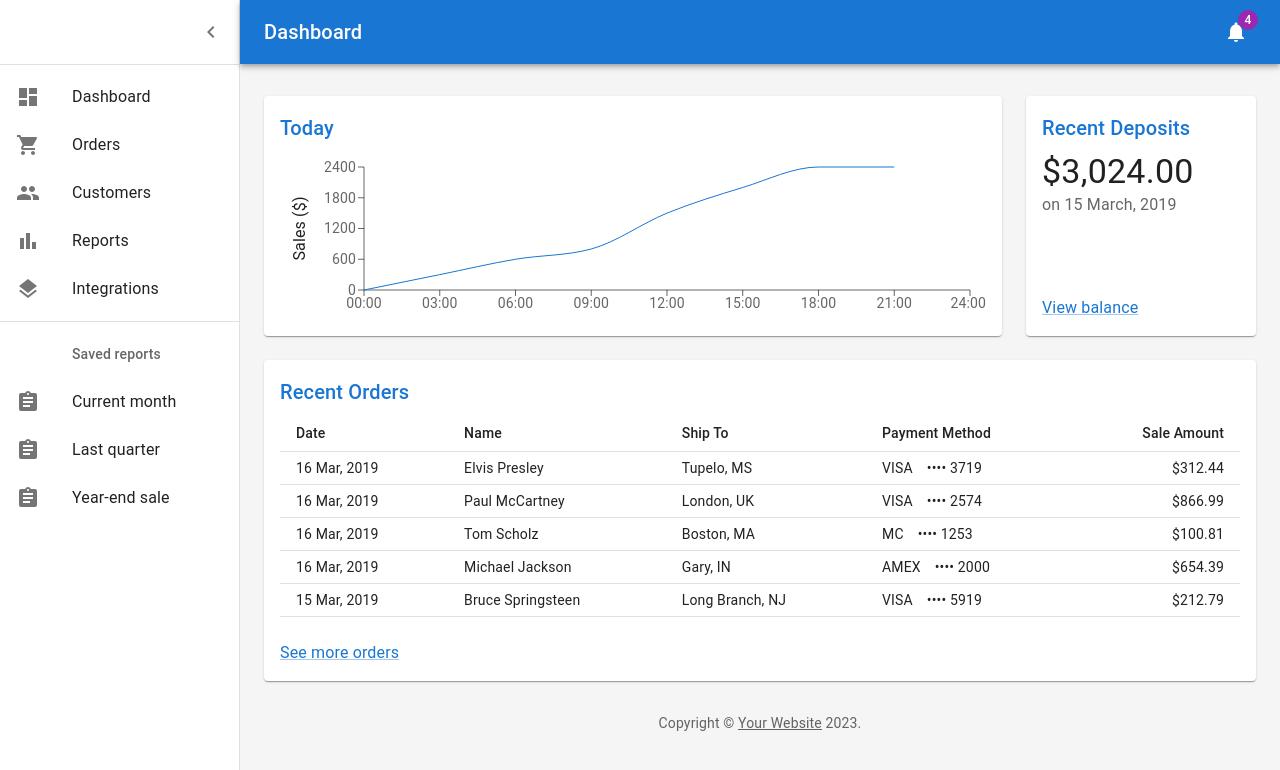
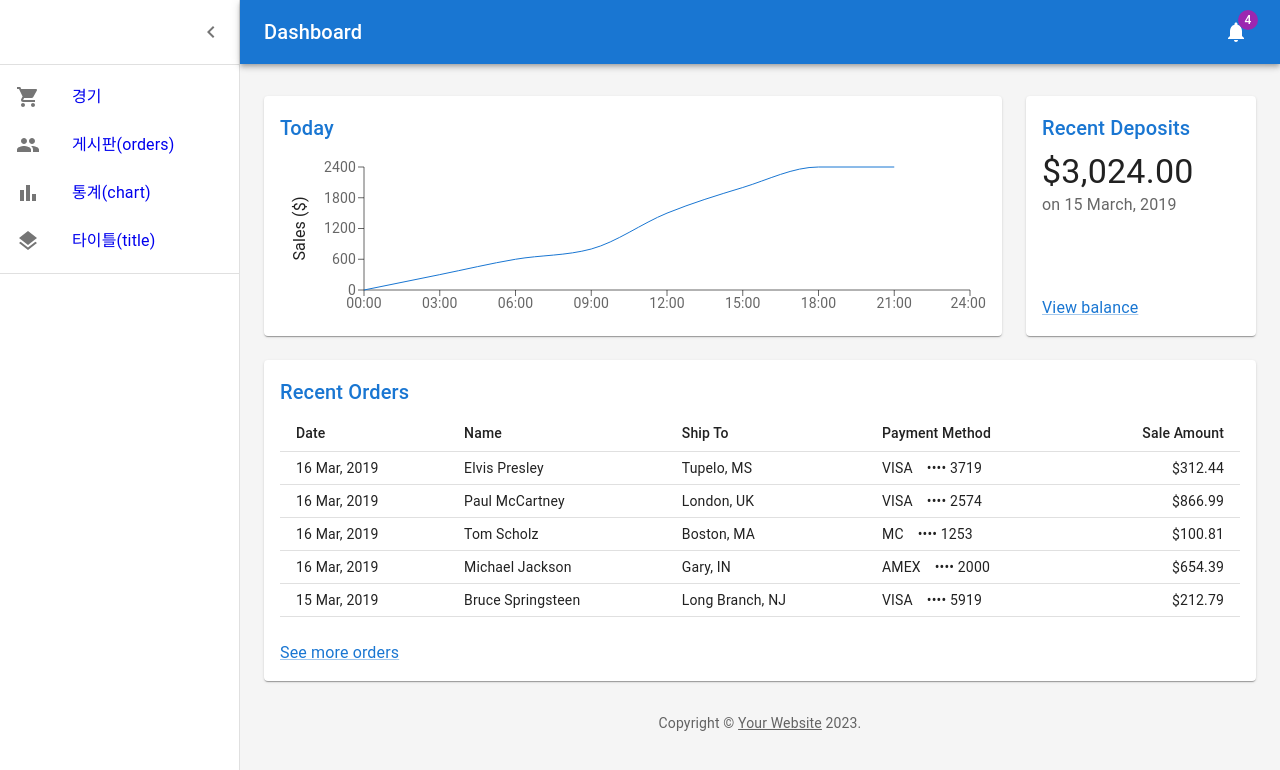
Before and after one commit to DaeGul2/pr_moodda, a React (Create React App) app in the folder client/: page / in a window 1280 px wide. Shown: the top 770 px of the page. Built offline with nearby package versions, Linux system fonts and the light colour scheme.

Commit message:
사이드 바

```diff
--- a/client/src/App.css
+++ b/client/src/App.css
@@ -7,6 +7,9 @@
   pointer-events: none;
 }
 
+a {
+  text-decoration: none;
+}
 @media (prefers-reduced-motion: no-preference) {
   .App-logo {
     animation: App-logo-spin infinite 20s linear;
--- a/client/src/App.js
+++ b/client/src/App.js
@@ -1,5 +1,9 @@
 import './App.css';
 import Dashboard from './pages/DashBoard/DashBoard';
+import Chart from './pages/DashBoard/Chart';
+import Deposits from './pages/DashBoard/Deposits';
+import Orders from './pages/DashBoard/Orders';
+import Title from './pages/DashBoard/Title';
 import SignUp from './pages/SignUp'
 import {
   BrowserRouter as Router,
@@ -13,10 +17,13 @@ import {
 function App() {
   return (
     <Router>
-
       <Routes>
         <Route path="/" element={<Dashboard ></Dashboard>}></Route>
         <Route path="/signup" element={<SignUp ></SignUp>}></Route>
+        <Route path="/deposits" element={<Deposits ></Deposits>}></Route>
+        <Route path="/orders" element={<Orders ></Orders>}></Route>
+        <Route path="/chart" element={<Chart ></Chart>}></Route>
+        <Route path="/title" element={<Title children={<>hi</>} ></Title>}></Route>
       </Routes>
     </Router>
   );
--- a/client/src/pages/DashBoard/DashBoard.js
+++ b/client/src/pages/DashBoard/DashBoard.js
@@ -145,7 +145,7 @@ export default function Dashboard() {
           <List component="nav">
             {mainListItems}
             <Divider sx={{ my: 1 }} />
-            {secondaryListItems}
+
           </List>
         </Drawer>
         <Box
--- a/client/src/pages/DashBoard/listItems.js
+++ b/client/src/pages/DashBoard/listItems.js
@@ -9,38 +9,33 @@ import PeopleIcon from '@mui/icons-material/People';
 import BarChartIcon from '@mui/icons-material/BarChart';
 import LayersIcon from '@mui/icons-material/Layers';
 import AssignmentIcon from '@mui/icons-material/Assignment';
+import {Link} from 'react-router-dom';
 
 export const mainListItems = (
   <React.Fragment>
     <ListItemButton>
       <ListItemIcon>
-        <DashboardIcon />
-      </ListItemIcon>
-      <ListItemText primary="Dashboard" />
-    </ListItemButton>
-    <ListItemButton>
-      <ListItemIcon>
         <ShoppingCartIcon />
       </ListItemIcon>
-      <ListItemText primary="Orders" />
+      <Link to="/dashboard"><ListItemText primary="경기" /></Link>
     </ListItemButton>
     <ListItemButton>
       <ListItemIcon>
         <PeopleIcon />
       </ListItemIcon>
-      <ListItemText primary="Customers" />
+      <Link to="/orders"><ListItemText primary="게시판(orders)" /></Link>
     </ListItemButton>
     <ListItemButton>
       <ListItemIcon>
         <BarChartIcon />
       </ListItemIcon>
-      <ListItemText primary="Reports" />
+      <Link to="/chart"><ListItemText primary="통계(chart)" /></Link>
     </ListItemButton>
     <ListItemButton>
       <ListItemIcon>
         <LayersIcon />
       </ListItemIcon>
-      <ListItemText primary="Integrations" />
+      <Link to="/title"><ListItemText primary="타이틀(title)" /></Link>
     </ListItemButton>
   </React.Fragment>
 );
@@ -54,19 +49,19 @@ export const secondaryListItems = (
       <ListItemIcon>
         <AssignmentIcon />
       </ListItemIcon>
-      <ListItemText primary="Current month" />
+      <Link to="/dashboard"><ListItemText primary="Dashboard" /></Link>
     </ListItemButton>
     <ListItemButton>
       <ListItemIcon>
         <AssignmentIcon />
       </ListItemIcon>
-      <ListItemText primary="Last quarter" />
+      <Link to="/dashboard"><ListItemText primary="Dashboard" /></Link>
     </ListItemButton>
     <ListItemButton>
       <ListItemIcon>
         <AssignmentIcon />
       </ListItemIcon>
-      <ListItemText primary="Year-end sale" />
+      <Link to="/dashboard"><ListItemText primary="Dashboard" /></Link>
     </ListItemButton>
   </React.Fragment>
 );
```
